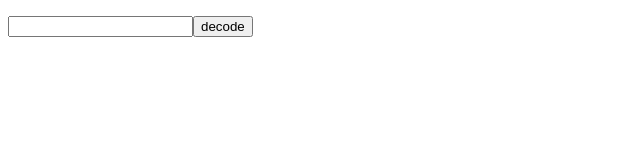
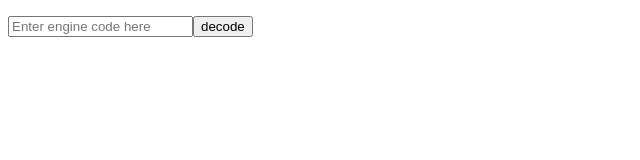
Before and after one commit to dmonizer/chinamotors, a plain HTML site: page index.html in a window 1280 px wide. Shown: the whole page, without its empty margins (0-640 px from the left). Drawn offline with Linux system fonts and the light colour scheme.

Commit message:
Update index.html

```diff
--- a/index.html
+++ b/index.html
@@ -18,7 +18,7 @@
 
 <body>
   <!-- your content here... -->
-  <p><input type="text" id="engineCode"><button id="go">decode</button></p>
+  <p><input type="text" id="engineCode" placeholder="Enter engine code here"><button id="go">decode</button></p>
   <p id="result"></p>
   <script src="manufacturers.js"></script>
   <script src="script.js"></script>
```
